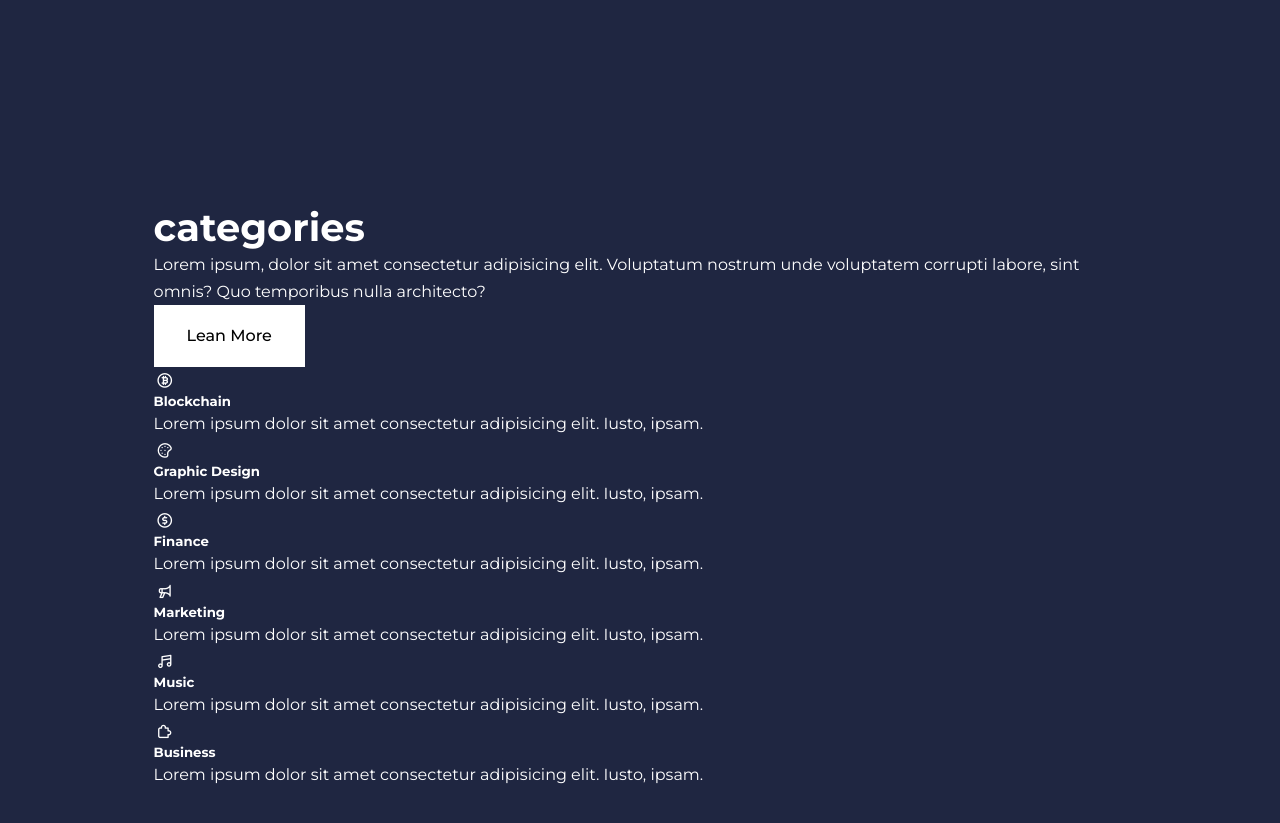
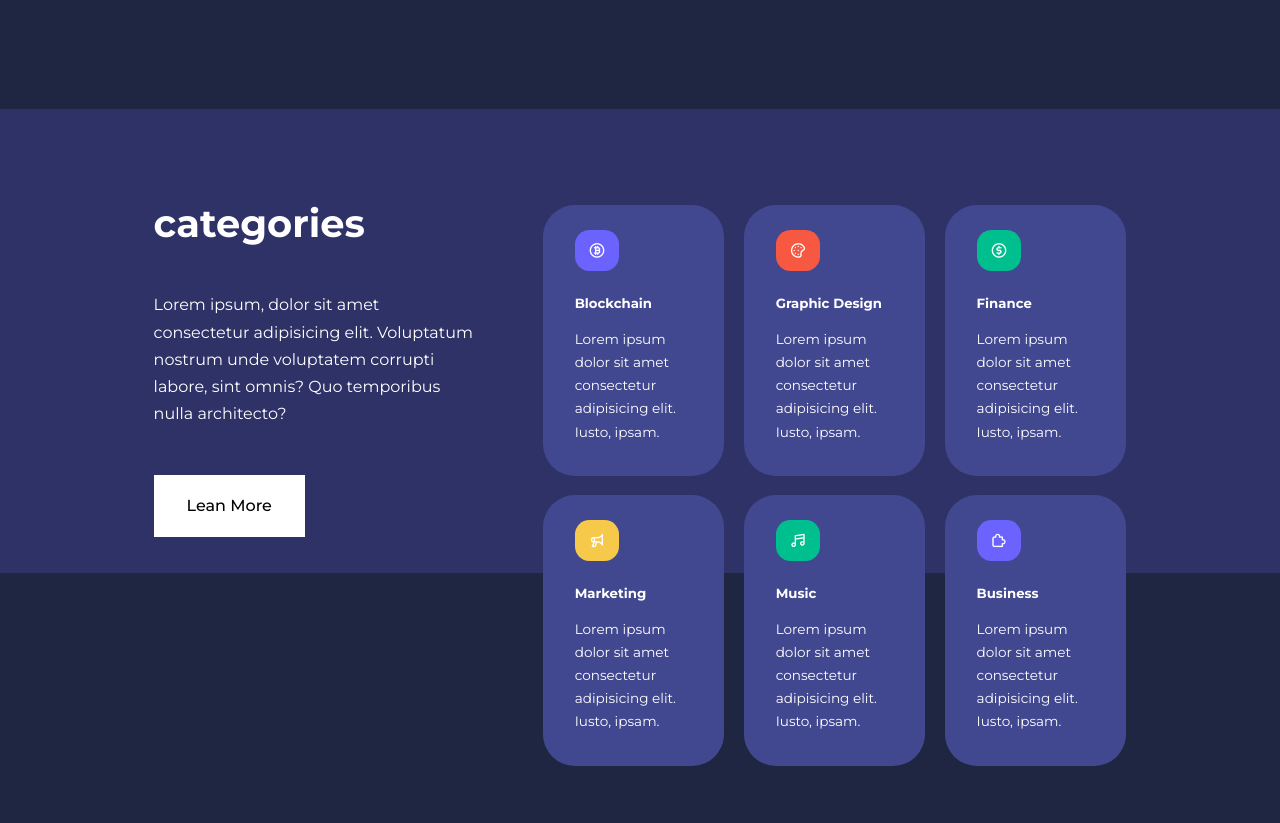
Before and after one commit to francoasevey/Responsive-Multipage-Education, a plain HTML site: page index.html in a window 1280 px wide. Shown: the part 531-1354 px from the top of the page. After the commit the page ends 1297 px from the top, so only its background shows below. Drawn offline with nearby package versions, Linux system fonts and the light colour scheme.

Commit message:
icons css

```diff
--- a/main.css
+++ b/main.css
@@ -131,3 +131,61 @@ header{
 .header_left p{
     margin: 1rem 0 2.4rem;
 }
+
+.categories{
+    background: var(--color-bg1);
+    height: 29rem;
+}
+.categories h1{
+    line-height: 1;
+    margin-bottom: 3rem;
+}
+.categories_container{
+    display: grid;
+    grid-template-columns: 40% 60%;
+    /*gap: 4rem;*/
+}
+.categories_left{
+    margin-right: 4rem;
+}
+.categories_left p{
+    margin: 1rem 0 3rem;
+}
+.categories_right{
+    display: grid;
+    grid-template-columns: repeat(3,1fr);
+    gap: 1.2rem;
+}
+.category{
+    background: var(--color-bg2);
+    padding: 2rem;
+    border-radius: 2rem;
+    transition: var(--transition);
+}
+.category:hover{
+    box-shadow: 0 3rem 3rem rgba(0, 0, 0, 0.3);
+    z-index: 1;
+}
+.category:nth-child(2) .category_icon{
+    background: var(--color-danger);
+}
+.category:nth-child(3) .category_icon{
+    background: var(--color-success);
+}
+.category:nth-child(4) .category_icon{
+    background: var(--color-warning);
+}
+.category:nth-child(5) .category_icon{
+    background: var(--color-success);
+}
+.category_icon{
+    background: var(--color-primary);
+    padding: 0.7rem;
+    border-radius: 0.9rem;
+}
+.category h5{
+    margin: 2rem 0 1rem;
+}
+.category p{
+    font-size: 0.85rem;
+}
```
